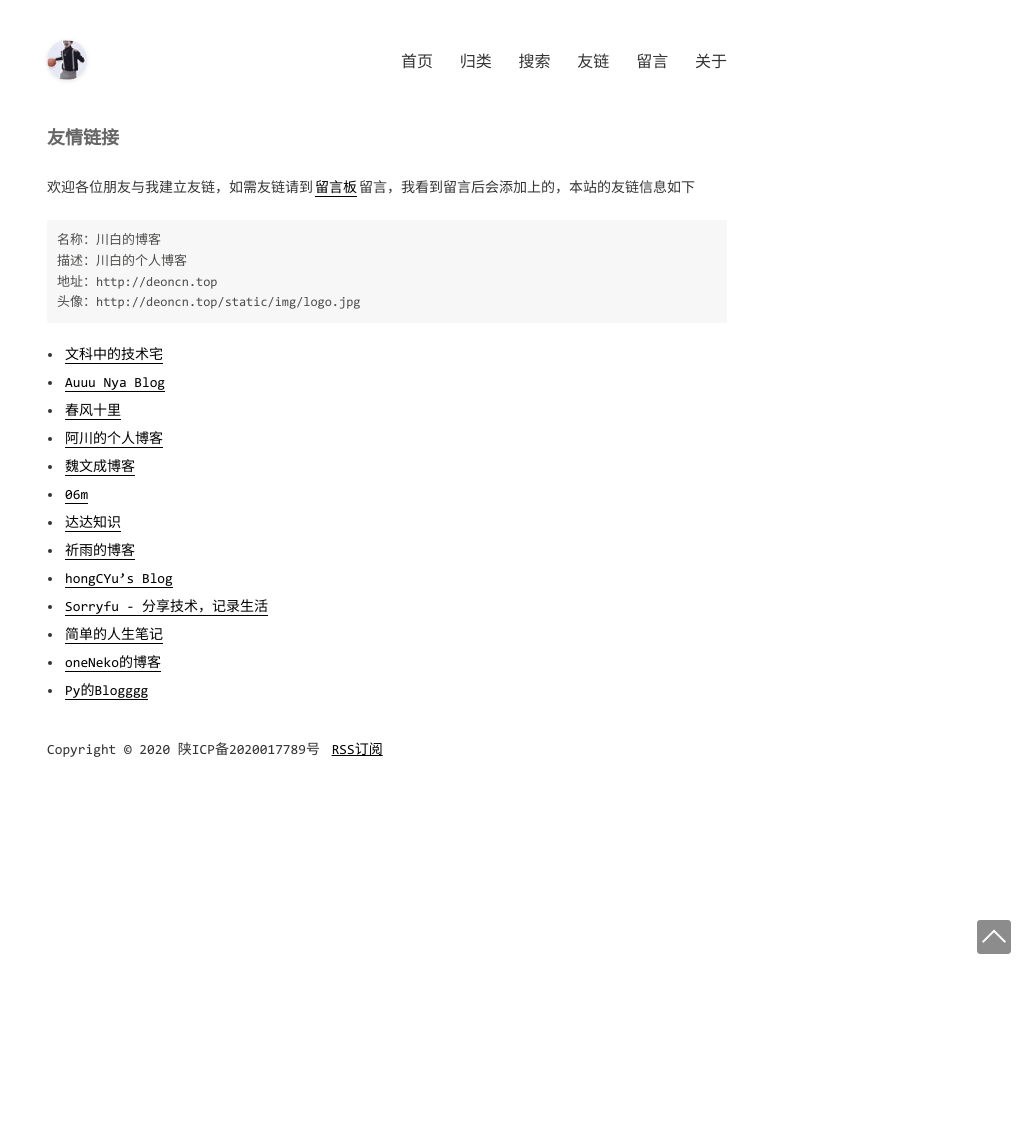
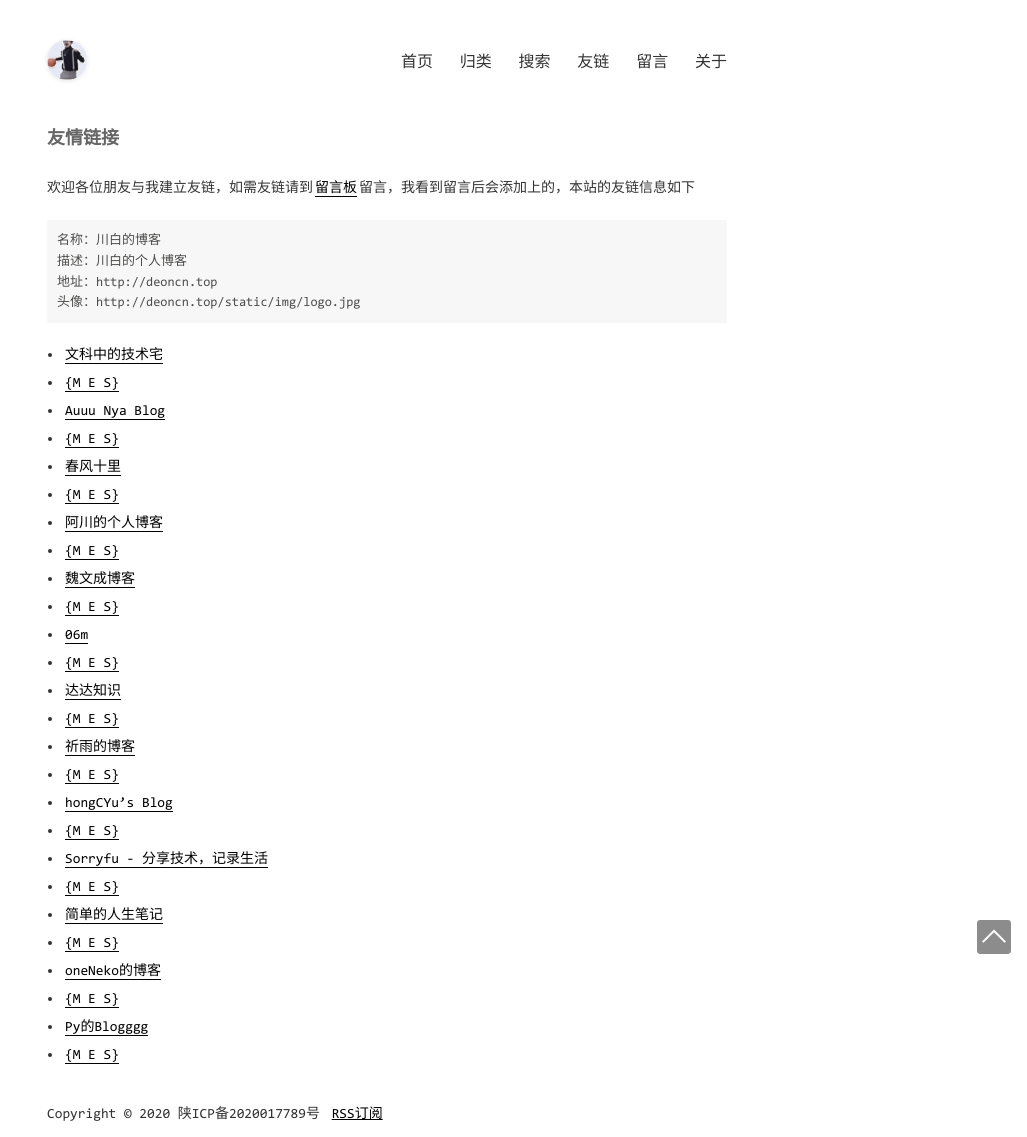
Before and after one commit to Deoncn/deoncn.github.io, a Jekyll site: the page built from pages/links.md, in a window 1280 px wide. Shown: the whole page, without its empty margins (253-1280 px from the left). Built offline with Jekyll 4.4.1, drawn with Linux system fonts in a browser that asks for light colours; comment, search, counter and statistics services are not loaded.

Commit message:
Update links.md

```diff
--- a/pages/links.md
+++ b/pages/links.md
@@ -17,5 +17,8 @@ title: 友情链接
   <li>
     <p><a href="{{ link.url }}" title="{{ link.desc }}" target="_blank" >{{ link.title }}</a></p>
   </li>
+    <li>
+    <p><a href="{https://rain.moimo.me}" title="{moi的一般通过小站}" target="_blank" >{M E S}</a></p>
+  </li>
   {%- endfor %}
 </ul>
```
